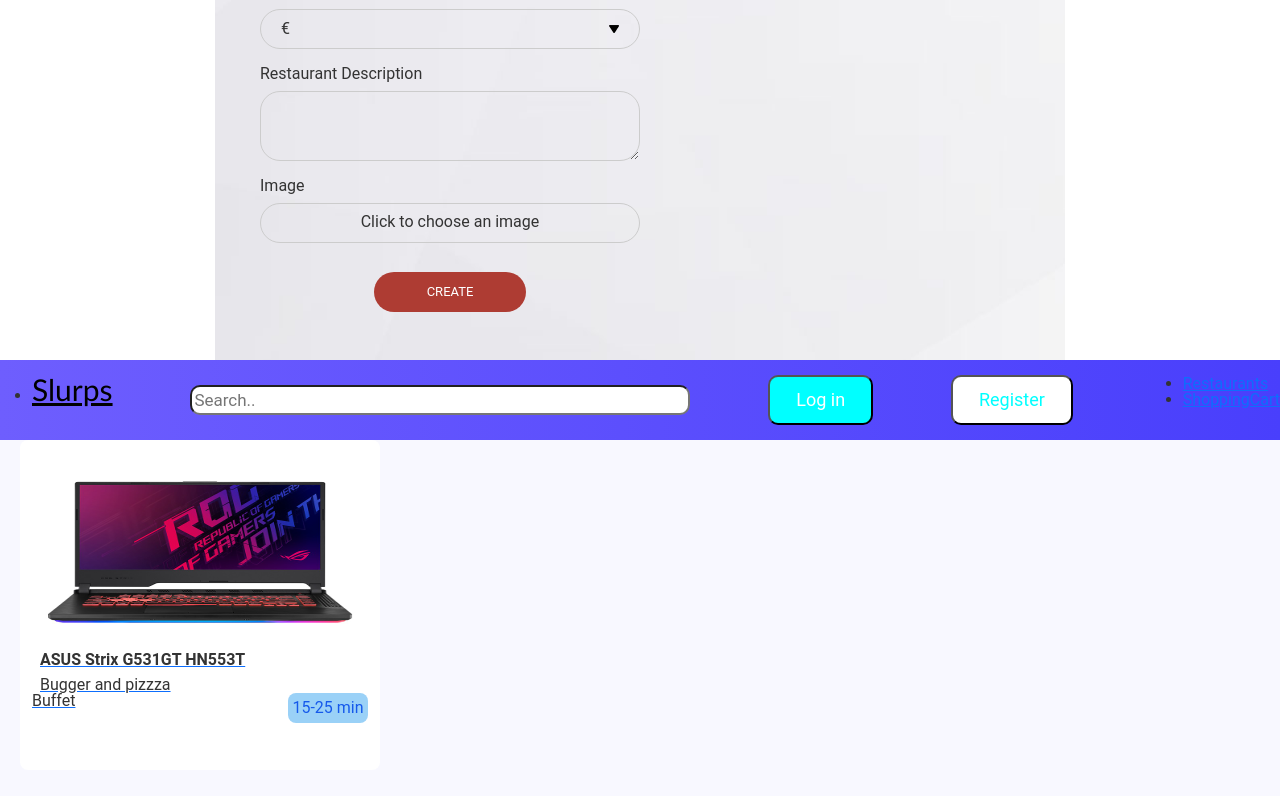
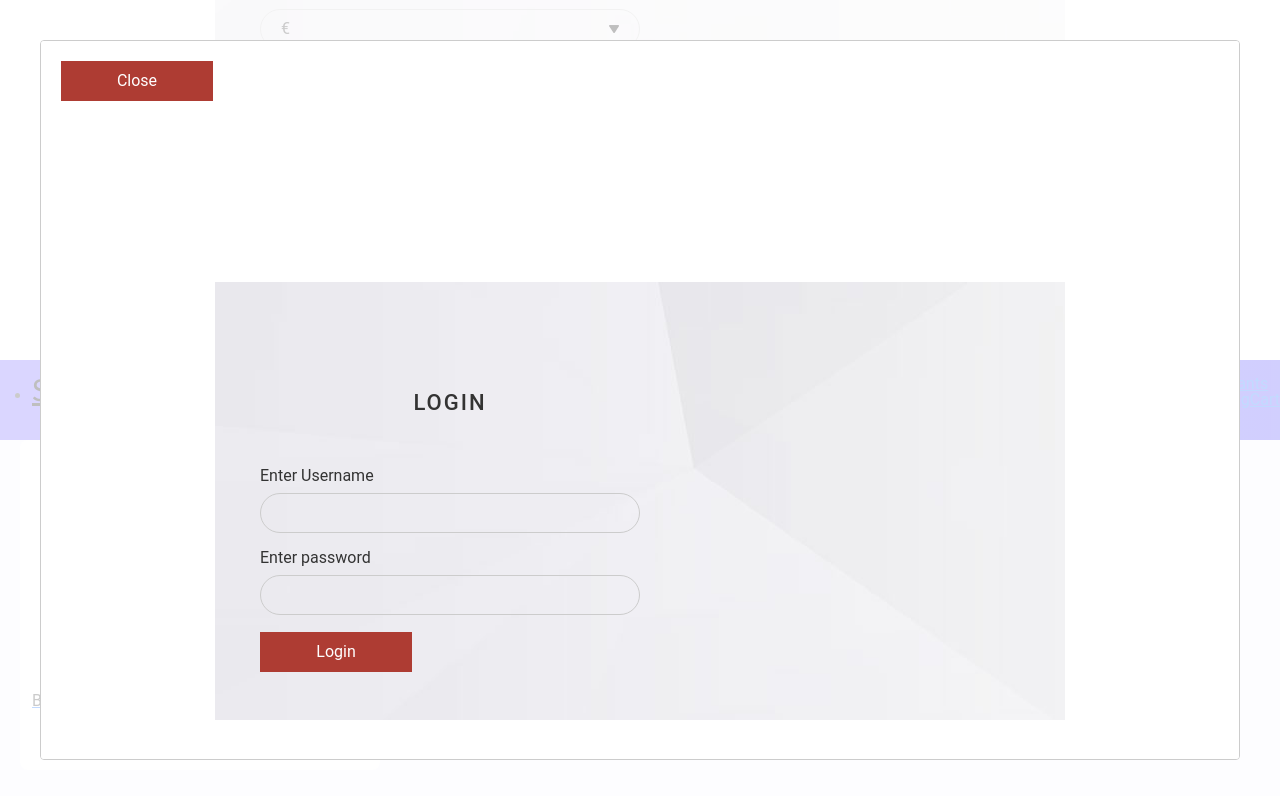
Before and after one commit to AWAProject-Team16/Food-Ordering-project-frontend-repo, a React (Create React App) app: page /Buffet in a window 1280 px wide. Both pictures are taken after a click on the button "Log in". Shown: the part 560-1356 px from the top of the page. Built offline with nearby package versions, Linux system fonts and the light colour scheme.

Commit message:
Missing popur readded

```diff
--- a/src/components/Nav.js
+++ b/src/components/Nav.js
@@ -3,6 +3,7 @@
 import { Link, NavLink } from "react-router-dom";
 import Register from './Register'
 import Modal from 'react-modal'
+import Login from './Login'
 
 export default class Nav extends Component {
   constructor(props) {
@@ -39,8 +40,14 @@
         <input className={styles.searchbar}type="text" placeholder="Search.."></input>
         <button className={styles.button} onClick={this.onOpenLogin}>Log in</button>
         <button className={styles.button2}onClick={this.onOpenRegister}>Register</button>
-        <Modal isOpen={sign}>
-          <h3>THis is modal</h3>
+        <Modal isOpen={sign} >
+          <button onClick={this.onCloseRegister}>Close</button>
+          <Register />
+        </Modal>
+        <Modal isOpen={login}>
+        <button onClick={this.onCloseLogin}>Close</button>
+        <Login/>
+
         </Modal>
         <ul>
           <li>
```
